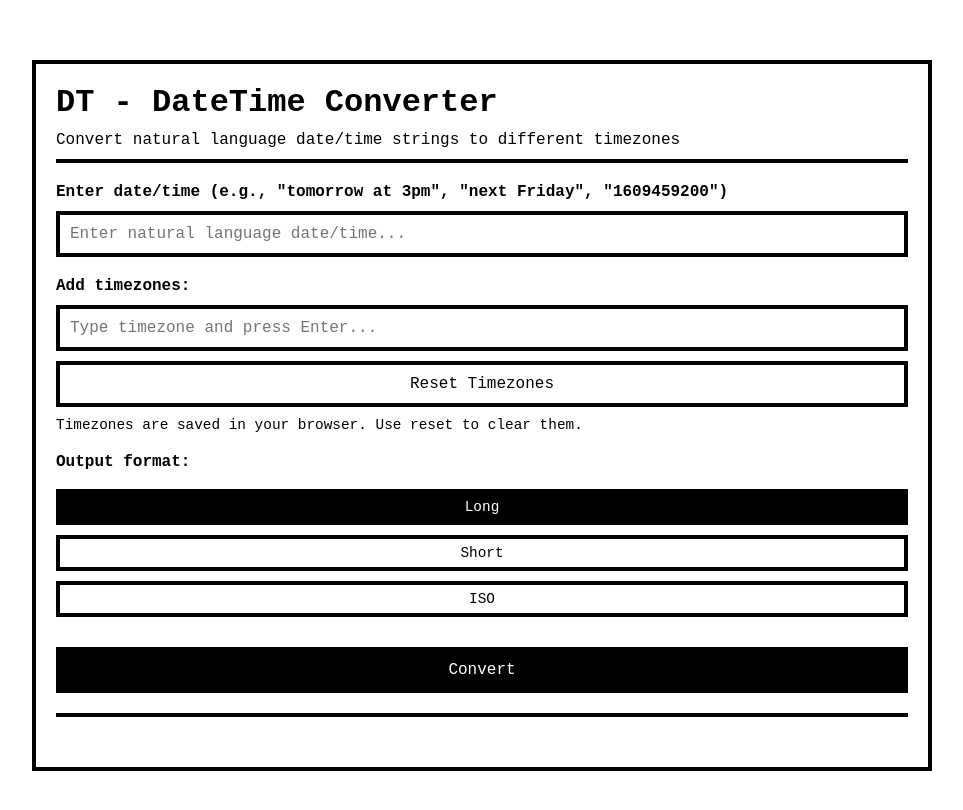
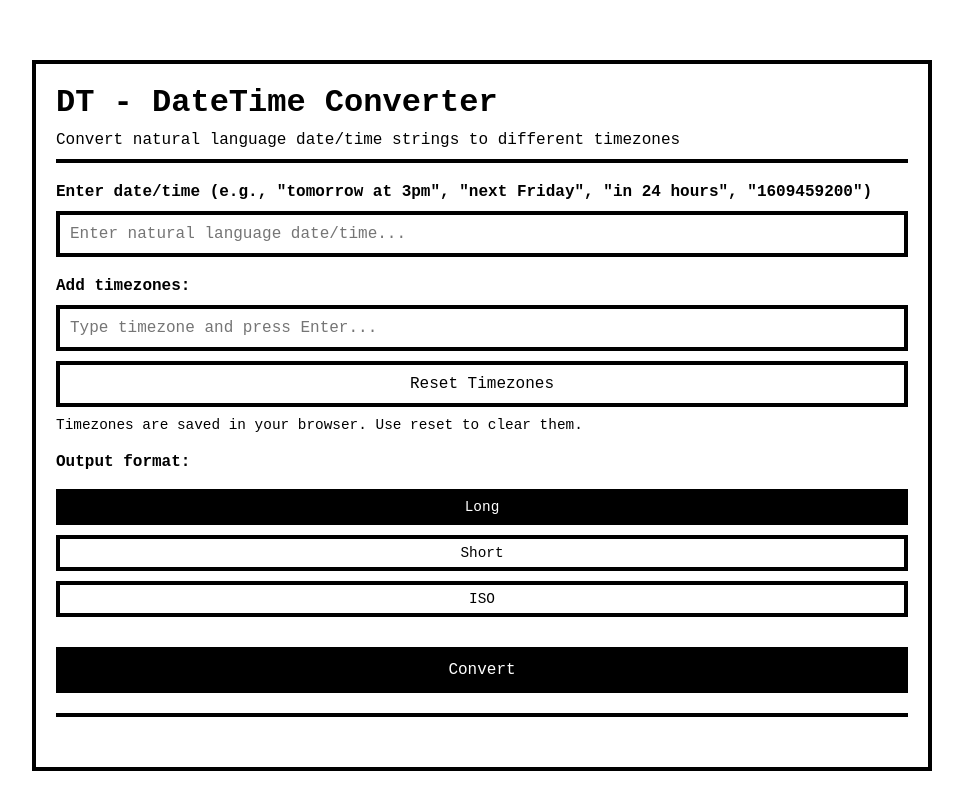
Before and after one commit to bedecarroll/dt, a website: page index.html in a window 1280 px wide. Shown: the whole page, without its empty margins (158-1121 px from the left). Drawn offline with Linux system fonts and the light colour scheme.

Commit message:
Add 'in 24 hours' example to input label

```diff
--- a/index.html
+++ b/index.html
@@ -15,7 +15,7 @@
 
         <main>
             <div class="input-section">
-                <label for="datetime-input">Enter date/time (e.g., "tomorrow at 3pm", "next Friday", "1609459200")</label>
+                <label for="datetime-input">Enter date/time (e.g., "tomorrow at 3pm", "next Friday", "in 24 hours", "1609459200")</label>
                 <input type="text" id="datetime-input" placeholder="Enter natural language date/time...">
             </div>
 
```
